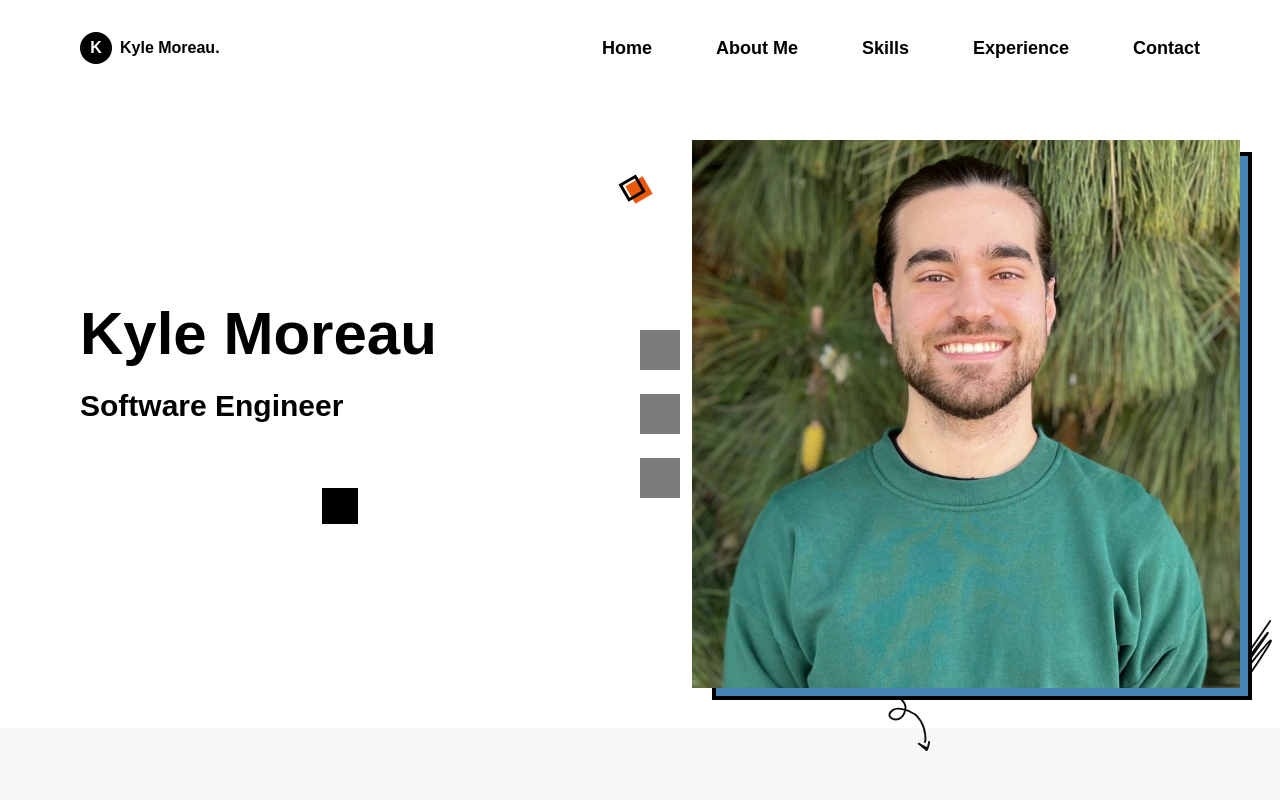
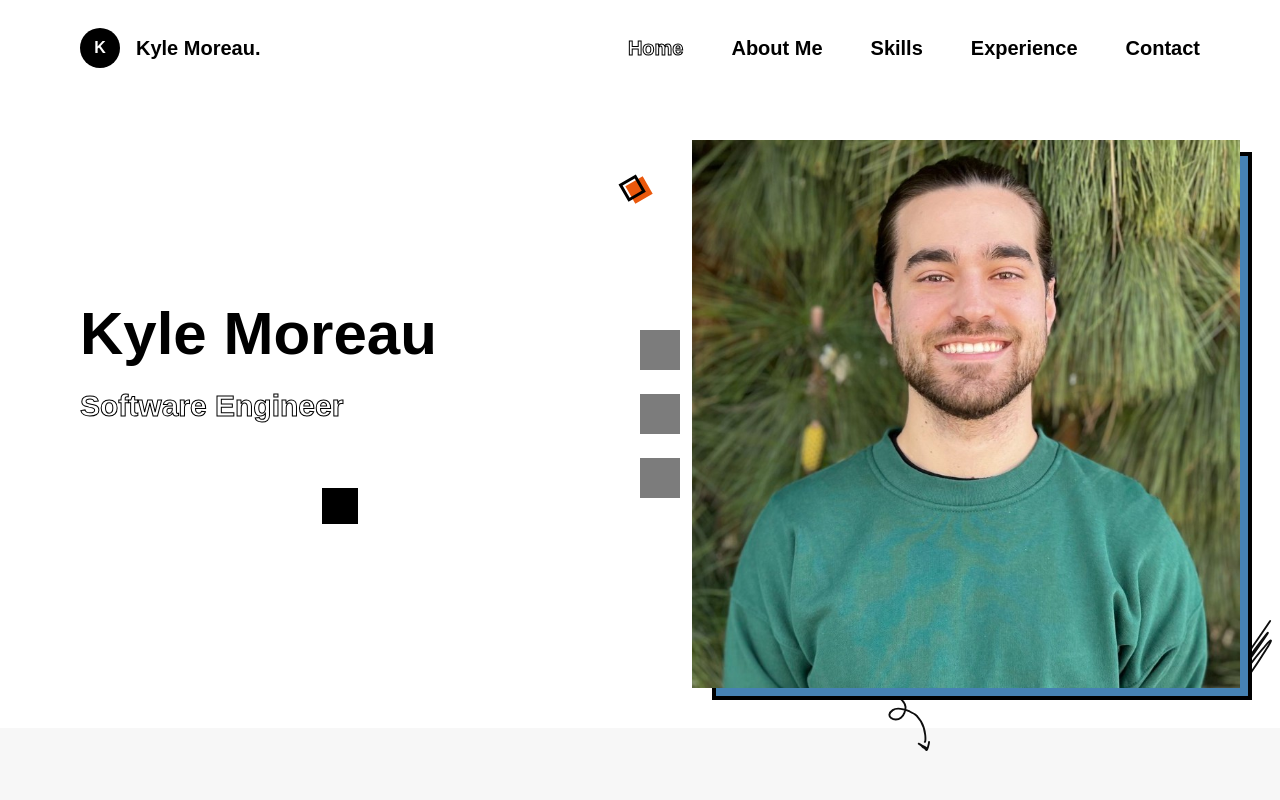
Before and after one commit to notkylemoreau98/24-portfolio, a React (Create React App) app: page / in a window 1280 px wide. Shown: the top 800 px of the page. Built offline with nearby package versions, Linux system fonts and the light colour scheme; some icons are missing.

Commit message:
Nav style updates

```diff
--- a/src/App.js
+++ b/src/App.js
@@ -1,3 +1,4 @@
+import { useState, useEffect } from 'react';
 import './App.css';
 import Header from './components/Header';
 import About from './components/Home/About';
@@ -8,14 +9,38 @@ import Contact from './components/Home/Contact';
 import Experience from './components/Experience';
 
 function App() {
+  const [activeSection, setActiveSection] = useState(null);
+
+  useEffect(() => {
+    const handleScroll = () => {
+      const sections = document.querySelectorAll('section');
+      let prevSection = null;
+
+      sections.forEach((section) => {
+        const sectionTop = section.offsetTop;
+        const sectionHeight = section.clientHeight;
+        if (window.pageYOffset >= sectionTop - sectionHeight / 3) {
+          prevSection = section.id;
+        }
+      });
+
+      setActiveSection(prevSection);
+    };
+
+    window.addEventListener('scroll', handleScroll);
+
+    return () => {
+      window.removeEventListener('scroll', handleScroll);
+    };
+  }, []);
+
   return (
     <main className=''>
-      <Header />
+      <Header activeSection={activeSection} />
       <Hero />
       <About />
       <Skills />
       <Experience />
-      {/* <Projects /> */}
       <Contact />
     </main>
   );
--- a/src/components/Header/index.jsx
+++ b/src/components/Header/index.jsx
@@ -3,9 +3,14 @@ import CloseLineIcon from 'remixicon-react/CloseLineIcon';
 import MenuIcon from 'remixicon-react/Menu4LineIcon';
 import navData from '../../data/nav';
 
-const Header = () => {
+const Header = ({ activeSection }) => {
   const [isMenuOpen, setIsMenuOpen] = useState(false);
   const [isScrolled, setIsScrolled] = useState(false);
+
+  const webKitStyles = {
+    WebkitTextStroke: '1px black',
+    color: 'white',
+  };
 
   const handleMenuToggle = () => {
     setIsMenuOpen(!isMenuOpen);
@@ -35,18 +40,24 @@ const Header = () => {
           style={{ columnGap: '0.5rem' }}
           href='/'
         >
-          <span className='w-8 h-8 bg-black text-white flex items-center justify-center rounded-full'>
+          <span className='w-8 h-8 md:w-10 md:h-10 bg-black text-white flex items-center justify-center rounded-full'>
             K
           </span>
-          <span>Kyle Moreau.</span>
+          <span className='md:text-xl md:ml-2'>Kyle Moreau.</span>
         </a>
 
-        <nav className='hidden space-x-16 md:flex'>
+        <nav className='hidden space-x-12 md:flex'>
           {navData.navItems.map((navItem) => (
             <div>
               <a
                 href={navItem.navLink}
-                className='relative text-black text-lg font-semibold transition-colors duration-300 hover:text-orange-600'
+                style={
+                  activeSection === navItem.sectionId ? webKitStyles : undefined
+                }
+                className={
+                  'relative text-xl font-semibold transition-colors duration-300'
+                }
+                key={`desktop-${navItem.sectionId}`}
               >
                 {navItem.navTitle}
               </a>
@@ -69,6 +80,7 @@ const Header = () => {
                 <a
                   href={navItem.navLink}
                   className='relative text-[#dcdcdc] text-lg font-semibold transition-colors duration-300 hover:text-white'
+                  key={`mobile-${navItem.sectionId}`}
                 >
                   {navItem.navTitle}
                 </a>
--- a/src/components/Home/Contact/index.jsx
+++ b/src/components/Home/Contact/index.jsx
@@ -7,7 +7,10 @@ import Resume from '../../../assets/Resume_2_7_24.pdf';
 
 const Contact = () => {
   return (
-    <section id='contact' className='text-white bg-[#23212a] p-12'>
+    <section
+      id='contact'
+      className='text-white bg-[#23212a] p-12 md:flex md:flex-col md:justify-center md:min-h-screen'
+    >
       <h2 className='relative text-5xl w-full text-center font-bold margin-[0.75rem auto 2rem] pt-4 pb-6'>
         Get in Touch
       </h2>
--- a/src/components/Home/Hero/index.jsx
+++ b/src/components/Home/Hero/index.jsx
@@ -9,6 +9,11 @@ import Resume from '../../../assets/Resume_2_7_24.pdf';
 import '../../../App.css';
 
 const Hero = () => {
+  const webKitStyles = {
+    WebkitTextStroke: '1px black',
+    color: 'white',
+  };
+
   return (
     <section className='pt-1 p-10 ' id='home'>
       <div className='max-w-[1250px] block mx-auto'>
@@ -17,7 +22,10 @@ const Hero = () => {
             <div className='text-center md:text-left md:pl-10'>
               <h1 className='text-5xl md:text-6xl font-bold'>Kyle Moreau</h1>
 
-              <p className='my-6 text-2xl md:text-3xl font-semibold'>
+              <p
+                style={webKitStyles}
+                className='my-6 text-2xl md:text-3xl font-semibold'
+              >
                 Software Engineer
               </p>
             </div>
```
Also changed, not shown: src/components/Home/index.jsx (deleted).
